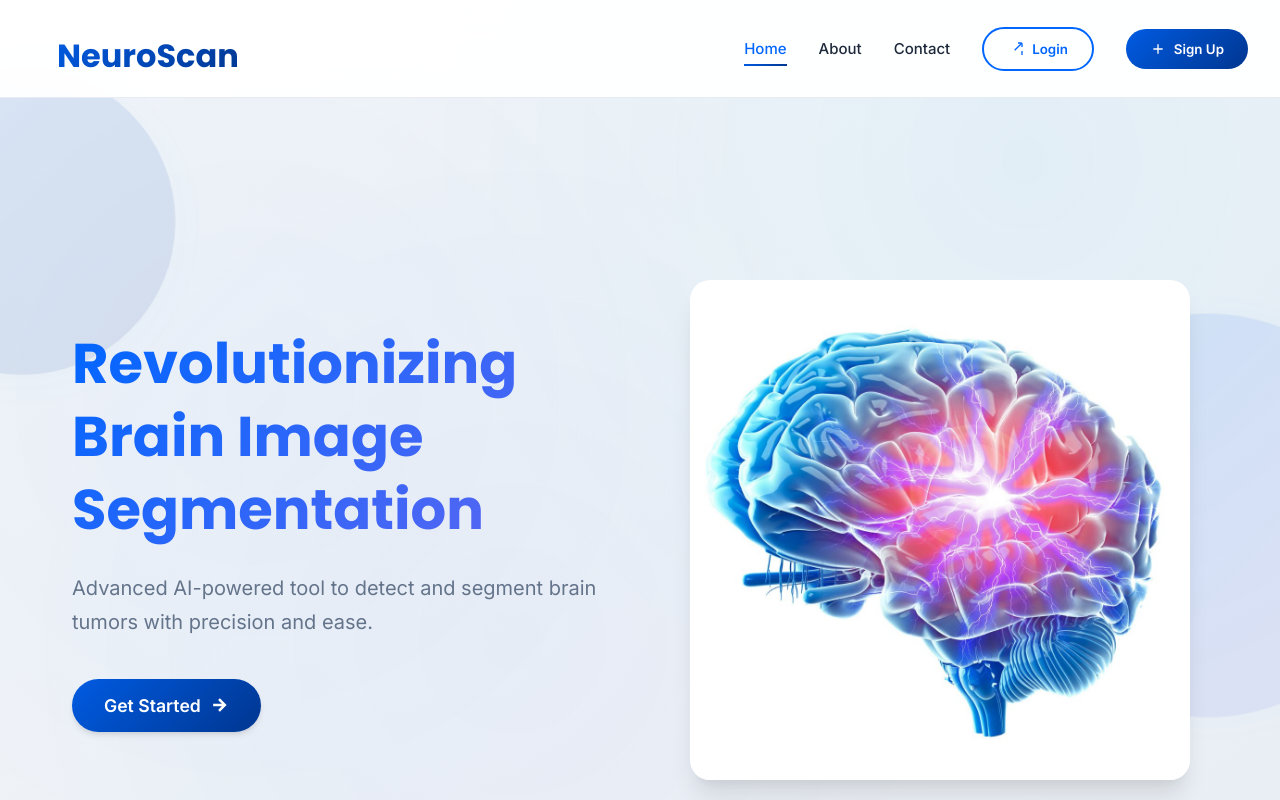
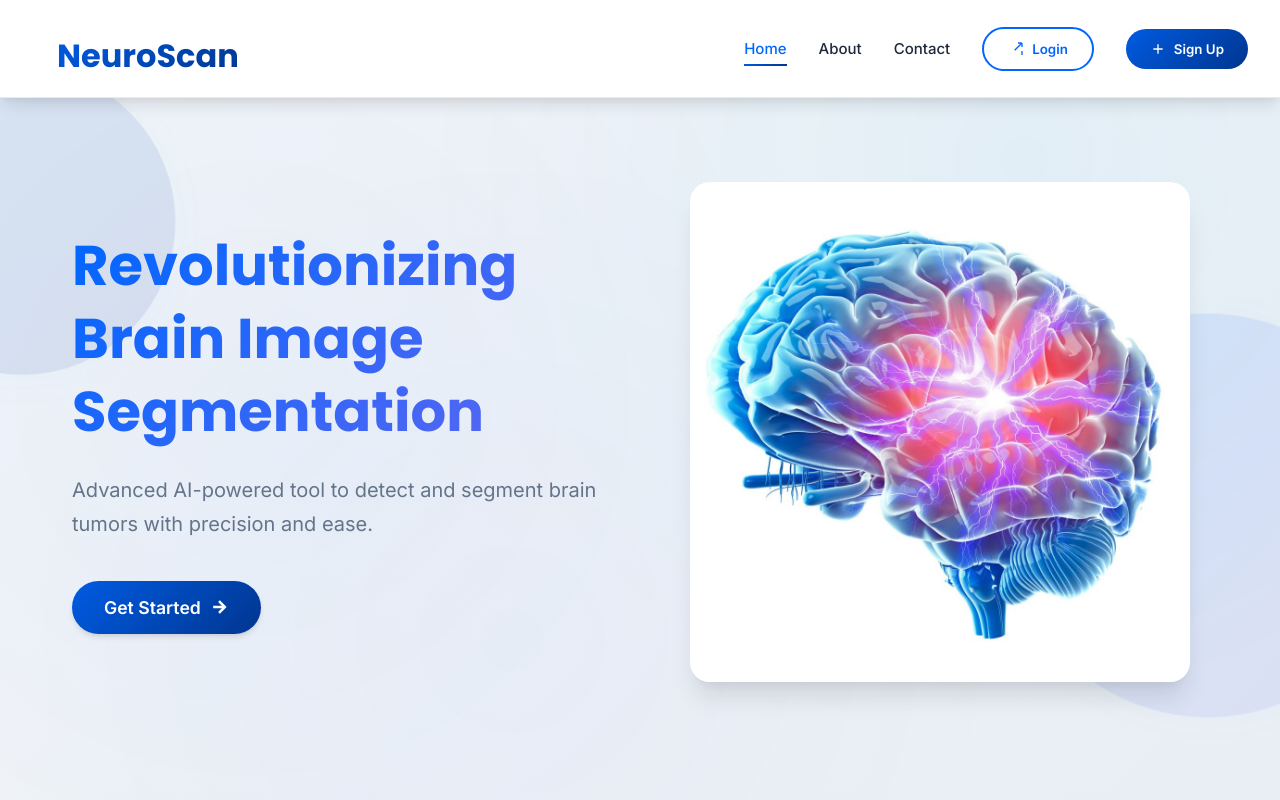
Before and after one commit to hafsahabib8/neuroscan, a React (Create React App) app: page /home in a window 1280 px wide. Shown: the top 800 px of the page. Built offline with nearby package versions, Linux system fonts and the light colour scheme; no server answers.

Commit message:
Update DeveloperDashboard.css

```diff
--- a/src/components/DeveloperDashboard/DeveloperDashboard.css
+++ b/src/components/DeveloperDashboard/DeveloperDashboard.css
@@ -155,10 +155,16 @@
     to { filter: drop-shadow(0 0 15px rgba(0, 102, 255, 0.6)); }
 }
 
+
 /* Navbar */
-.navbar {
+.navbar1 {
     position: relative;
     z-index: 100;
+    background: transparent;
+}
+
+.navbar1:hover{
+    background: transparent;
 }
 
 .hamburger-icon {
```
